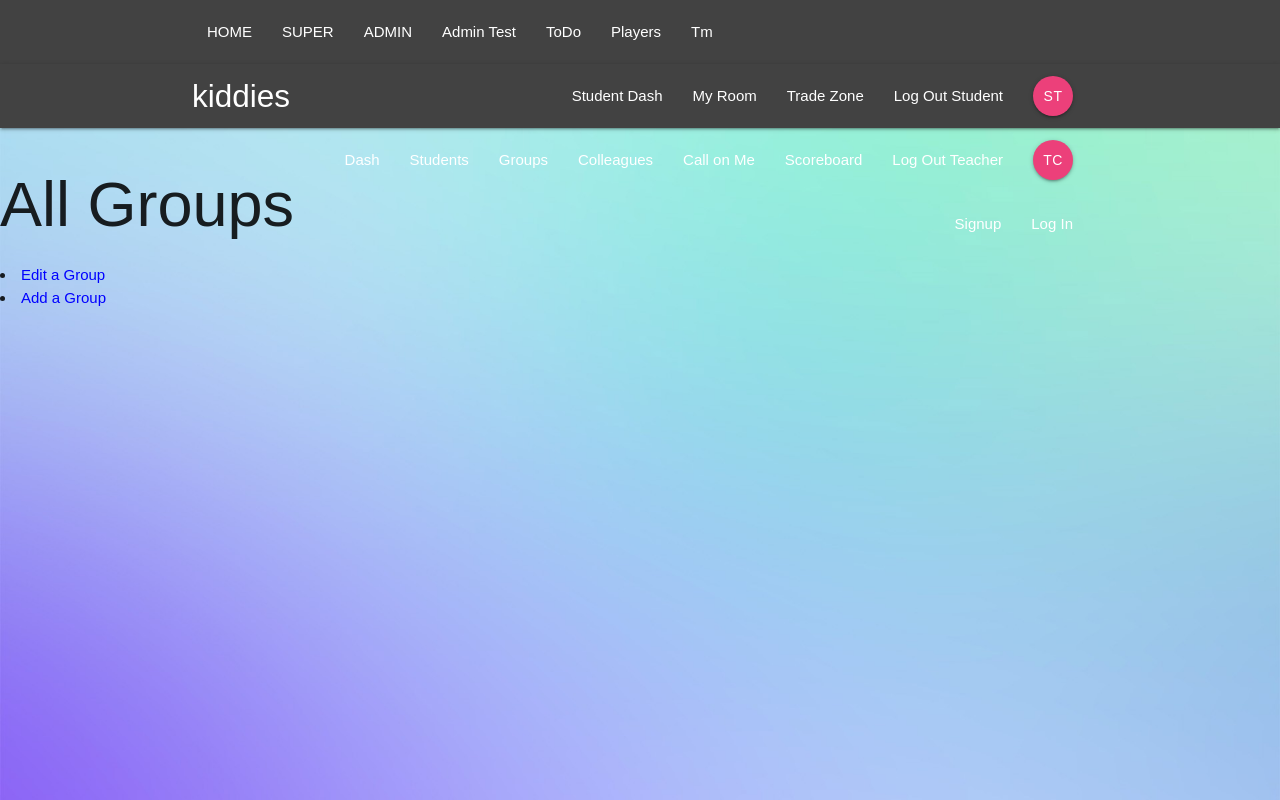
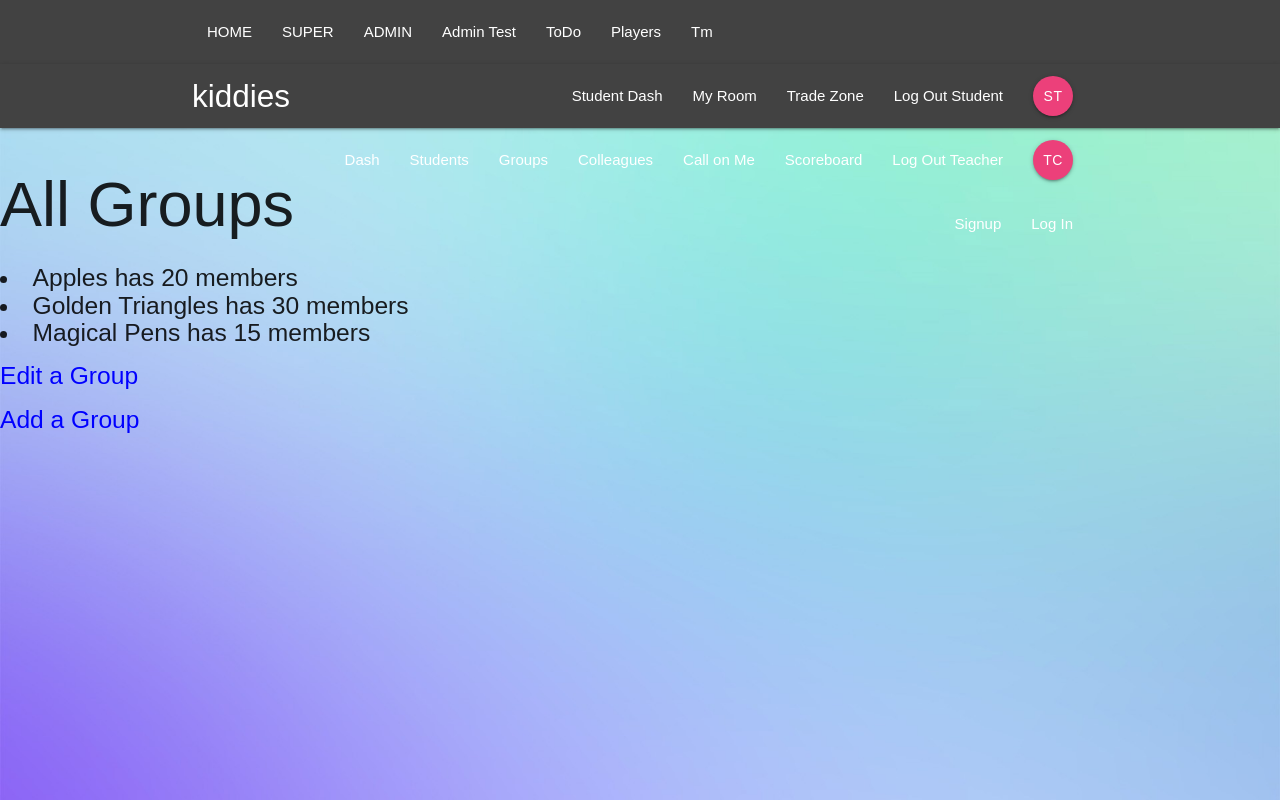
Before and after one commit to baboettcher/kc, a React (Create React App) app: page /groupsall in a window 1280 px wide. Built offline with nearby package versions, Linux system fonts and the light colour scheme.

Commit message:
dummy data for student/groups

```diff
--- a/src/components/app_teacher/GroupsAll.js
+++ b/src/components/app_teacher/GroupsAll.js
@@ -1,24 +1,48 @@
 import React, { Component } from "react";
 import { NavLink } from "react-router-dom";
+import { connect } from "react-redux";
 //import PropTypes from "prop-types";
 
-export default class GroupsAll extends Component {
+class GroupsAll extends Component {
   constructor(props) {
     super(props);
     this.state = {};
   }
 
   render() {
+    const { groups } = this.props;
+
+    const listOfGroups =
+      groups.current &&
+      groups.current.map(group => {
+        return (
+          <li key={group.id}>
+            {group.name} has {group.members} members
+          </li>
+        );
+      });
+
     return (
       <div>
         <h1 className="title">All Groups</h1>
-        <li>
+        <h5>{listOfGroups}</h5>
+
+        <h5>
           <NavLink to="/groupsedit">Edit a Group</NavLink>
-        </li>
-        <li>
+        </h5>
+        <h5>
           <NavLink to="/groupscreate">Add a Group</NavLink>
-        </li>
+        </h5>
       </div>
     );
   }
 }
+
+const mapStateToProps = state => {
+  return {
+    auth: state.auth,
+    groups: state.groups
+  };
+};
+
+export default connect(mapStateToProps)(GroupsAll);
--- a/src/components/app_teacher/StudentsAll.js
+++ b/src/components/app_teacher/StudentsAll.js
@@ -1,17 +1,32 @@
 import React, { Component } from "react";
 import { NavLink } from "react-router-dom";
+import { connect } from "react-redux";
 //import PropTypes from "prop-types";
 
-export default class StudentsAll extends Component {
+class StudentsAll extends Component {
   constructor(props) {
     super(props);
     this.state = {};
   }
 
   render() {
+    const { students } = this.props;
+
+    const listOfStudents =
+      students.current &&
+      students.current.map(student => {
+        return (
+          <li key={student.id}>
+            {student.first} {student.last}
+          </li>
+        );
+      });
+
     return (
       <div>
-        <h1 className="title">All Students</h1>
+        <h1 className="title">Current Students</h1>
+        <ul>{listOfStudents}</ul>
+
         <li>
           <NavLink to="/studentsadd">Add A Student</NavLink>
         </li>
@@ -19,3 +34,12 @@ export default class StudentsAll extends Component {
     );
   }
 }
+
+const mapStateToProps = state => {
+  return {
+    auth: state.auth,
+    students: state.students
+  };
+};
+
+export default connect(mapStateToProps)(StudentsAll);
--- a/src/components/app_teacher/TeacherDashboard.js
+++ b/src/components/app_teacher/TeacherDashboard.js
@@ -7,14 +7,27 @@ class TeacherDashboard extends Component {
   };
 
   render() {
-    console.log(this.props);
+    const { students } = this.props;
+
+    // currently add, but divide by class
+    const listOfStudents =
+      students.current &&
+      students.current.map(student => {
+        return (
+          <li key={student.id}>
+            {student.first} {student.last}
+          </li>
+        );
+      });
     return (
       <div className="container">
         <h3 className="header text-center">Teacher Dashboard</h3>
         <div>
           {" "}
-          <h3>Students</h3>
-          <h3>Groups</h3>
+          <ul>
+            Students
+            {listOfStudents}
+          </ul>
         </div>
       </div>
     );
--- a/src/reducers/currentUserReducer.js
+++ b/src/reducers/currentUserReducer.js
@@ -1,6 +1,4 @@
-const initialState = {
-  userData: [{ id: "dkljaskdj" }, { first: "Bobby" }, { last: "Weir" }]
-};
+const initialState = {};
 
 const currentUserReducer = (state = initialState, action) => {
   return state;
--- a/src/reducers/groupsReducer.js
+++ b/src/reducers/groupsReducer.js
@@ -1,4 +1,10 @@
-const initialState = {};
+const initialState = {
+  current: [
+    { id: "24d2", name: "Apples", category: "reading", members: 20 },
+    { id: "32ww", name: "Golden Triangles", category: "math", members: 30 },
+    { id: "89ju", name: "Magical Pens", category: "writing", members: 15 }
+  ]
+};
 
 const groupsReducer = (state = initialState, action) => {
   return state;
--- a/src/reducers/studentsReducer.js
+++ b/src/reducers/studentsReducer.js
@@ -1,5 +1,10 @@
-const initialState = {};
-
+const initialState = {
+  current: [
+    { id: "11oi233jd", first: "Ana", last: "Lopez", kcoins: 10.5 },
+    { id: "2973h923h", first: "JohnnyB", last: "Goode", kcoins: 20 },
+    { id: "d244b8b2e", first: "Sarah", last: "Jonee", kcoins: 35.1 }
+  ]
+};
 const studentsReducer = (state = initialState, action) => {
   return state;
 };
```
